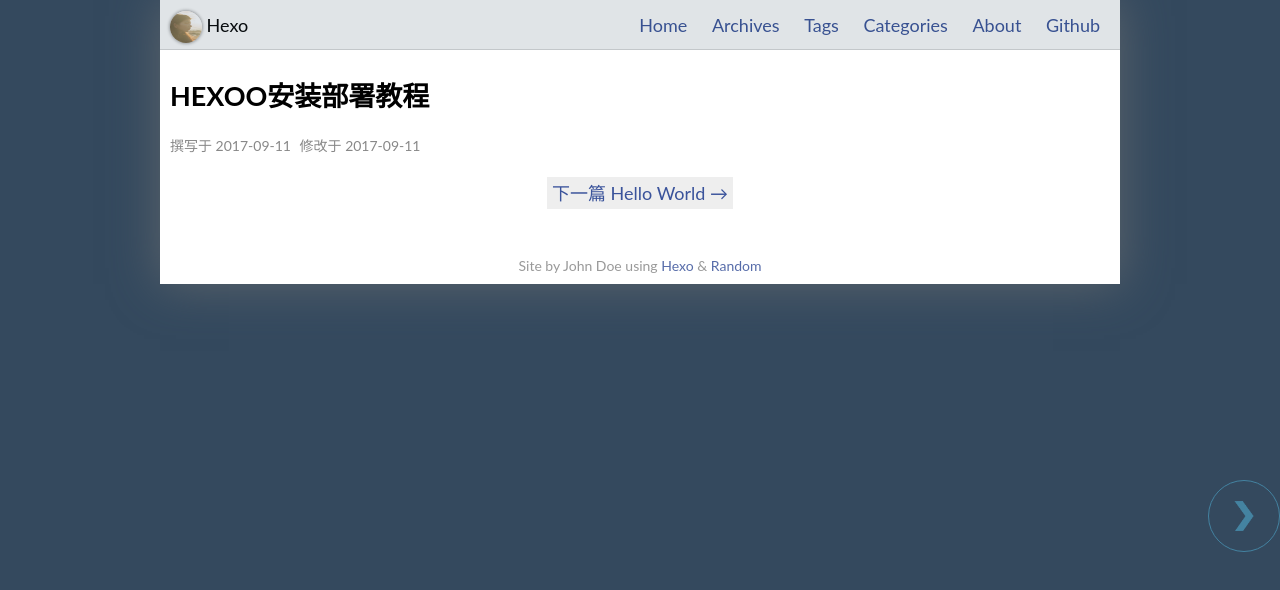
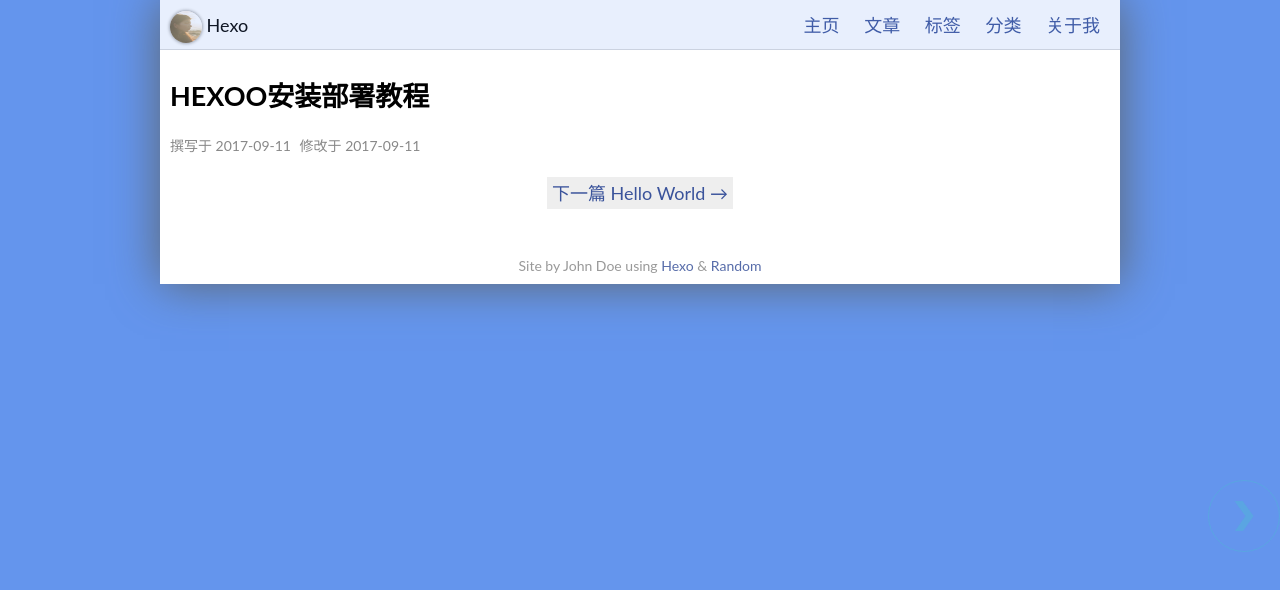
Before and after one commit to CFJ0102/CFJ0102.github.io, a plain HTML site: page 2017/09/11/HEXO安装部署教程/index.html in a window 1280 px wide. Drawn offline with Linux system fonts and the light colour scheme.

Commit message:
Site updated: 2017-09-11 19:12:41

```diff
--- a/2017/09/11/HEXO安装部署教程/index.html
+++ b/2017/09/11/HEXO安装部署教程/index.html
@@ -66,42 +66,35 @@
 
             <li>
 
-            <a href="/index.html">Home</a>
+            <a href="/index.html">主页</a>
 
           </li>
 
 
             <li>
 
-            <a href="/archives">Archives</a>
+            <a href="/archives">文章</a>
 
           </li>
 
 
             <li>
 
-            <a href="/tags">Tags</a>
+            <a href="/tags">标签</a>
 
           </li>
 
 
             <li>
 
-            <a href="/categories">Categories</a>
+            <a href="/categories">分类</a>
 
           </li>
 
 
             <li>
 
-            <a href="/about">About</a>
-
-          </li>
-
-
-            <li>
-
-            <a href="https://github.com/stiekel/hexo-theme-random">Github</a>
+            <a href="/about">关于我</a>
 
           </li>
 
@@ -291,7 +284,7 @@ var turnoffBackgroundImage = false;
   turnoffBackgroundImage = true;
 
 
-var backgroundColor = "34495E";
+var backgroundColor = "6495ED";
 
 $(".fancybox-thumb").fancybox({
   prevEffect: 'none',
```
Also changed, not shown: 2017/09/11/hello-world/index.html (+6 -13 lines), archives/2017/09/index.html (+6 -13 lines), archives/2017/index.html (+6 -13 lines), archives/index.html (+6 -13 lines), categories/index.html (+6 -13 lines), index.html (+6 -10 lines), tags/index.html (+6 -13 lines).
